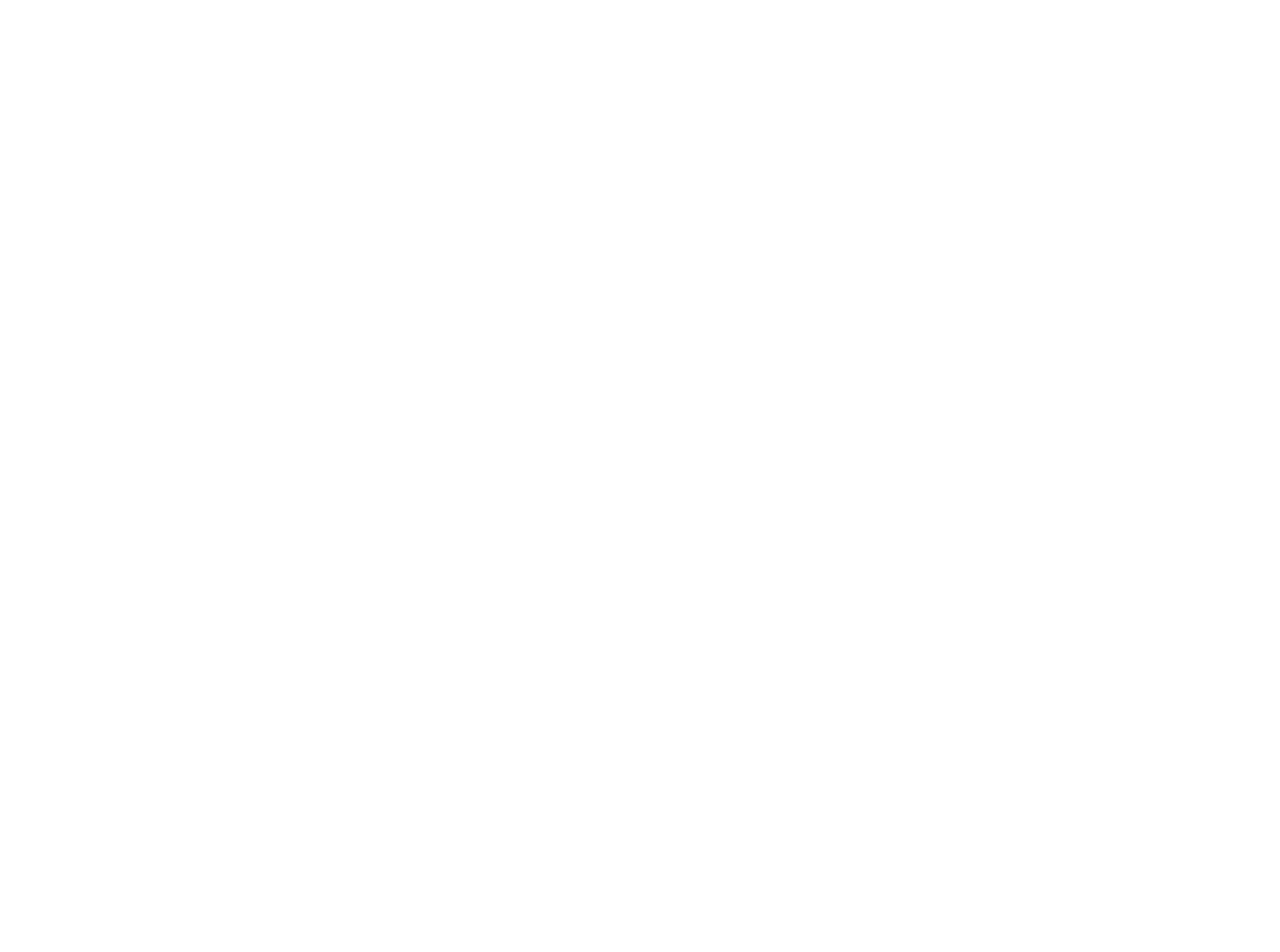
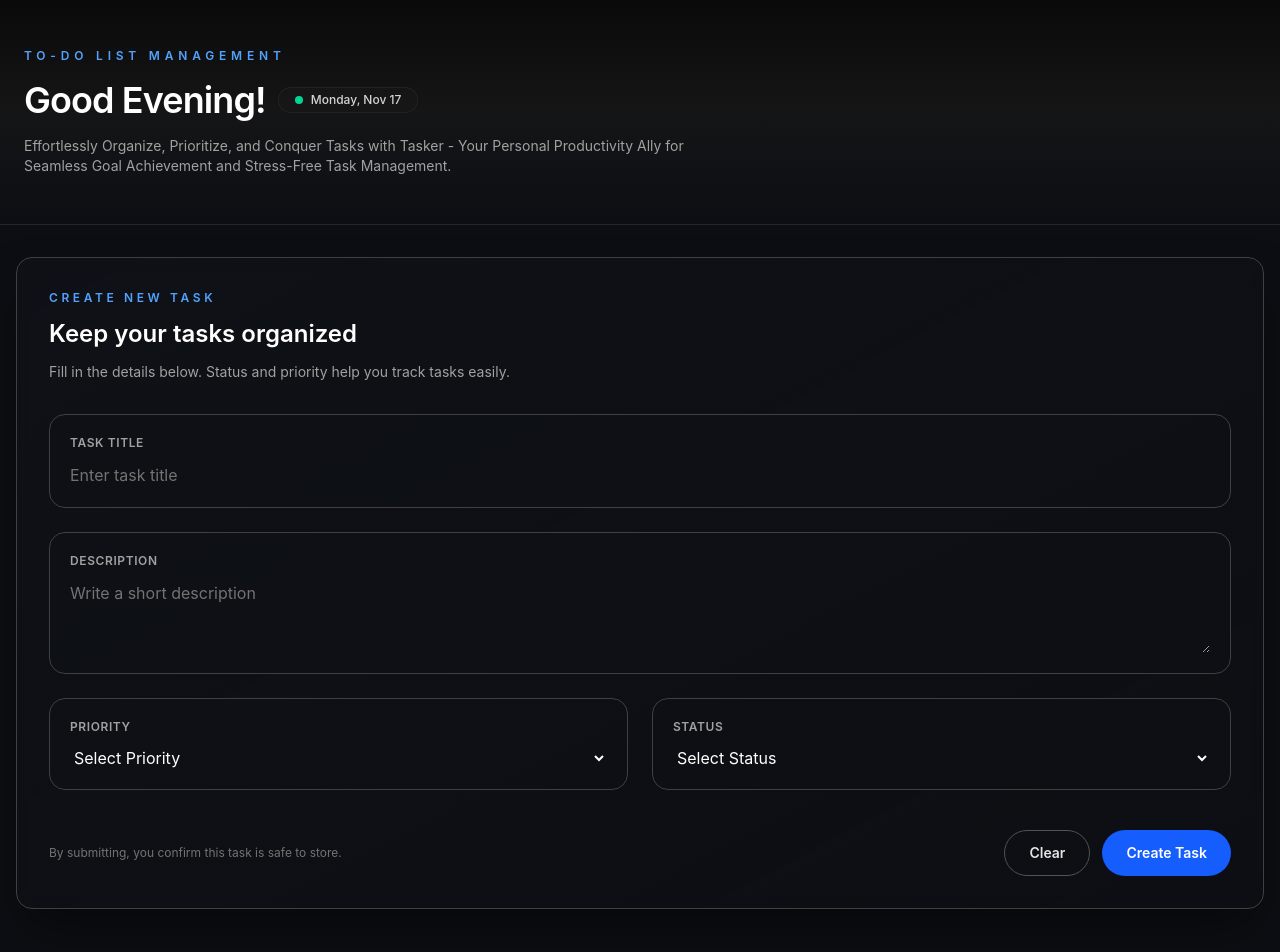
Before and after one commit to rajesh-mondal/todo-task-management, a React app in the folder frontend/: page /create-task in a window 1280 px wide. Before the commit this address had no page. Shown: the top 952 px of the page. Before the commit the page ends 800 px from the top, so only its background shows below. Built offline with nearby package versions, Linux system fonts and the light colour scheme; the HTML template or start-up script is replaced by a standard one.

Commit message:
feat(frontend): implement new task creation

```diff
--- a/frontend/src/App.jsx
+++ b/frontend/src/App.jsx
@@ -1,4 +1,5 @@
 import { BrowserRouter, Route, Routes } from "react-router-dom";
+import CreateTask from "./pages/CreateTask";
 import Login from "./pages/Login";
 import Register from "./pages/Register";
 import Tasks from "./pages/Tasks";
@@ -8,7 +9,7 @@
     <BrowserRouter>
       <Routes>
         <Route path="/" element={<Tasks />} />
-        {/* <Route path="/create-task" element={<CreateTask />} /> */}
+        <Route path="/create-task" element={<CreateTask />} />
         <Route path="/login" element={<Login />} />
         <Route path="/register" element={<Register />} />
       </Routes>
--- /dev/null
+++ b/frontend/src/pages/CreateTask.jsx
@@ -0,0 +1,151 @@
+import { useState } from "react";
+import { useNavigate } from "react-router-dom";
+import API from "../api";
+import Footer from "../component/Footer";
+import Header from "../component/Header";
+
+export default function CreateTask() {
+  const navigate = useNavigate();
+
+  const [form, setForm] = useState({
+    title: "",
+    description: "",
+    status: "pending",
+    priority: "medium",
+  });
+
+  const createTask = async () => {
+    await API.post("/tasks/create", form);
+    navigate("/");
+  };
+
+  return (
+    <div className="bg-[#0c0e13] min-h-screen font-[Inter] text-white">
+      <Header />
+
+      <div className="max-w-7xl mx-auto mt-8 px-4">
+        <form className="mb-10 rounded-2xl border border-neutral-700 bg-linear-to-br from-[#101218]/80 to-[#0d0f14]/60 p-8 shadow-2xl shadow-black/50 backdrop-blur">
+          {/* Header */}
+          <div className="mb-8 flex flex-col gap-3">
+            <p className="text-xs font-semibold uppercase tracking-[0.3em] text-blue-400">
+              Create New Task
+            </p>
+            <h2 className="text-2xl font-semibold text-white">
+              Keep your tasks organized
+            </h2>
+            <p className="text-sm text-neutral-400">
+              Fill in the details below. Status and priority help you track
+              tasks easily.
+            </p>
+          </div>
+
+          <div className="space-y-6">
+            {/* Task Title */}
+            <label className="flex flex-col gap-3 rounded-2xl border border-neutral-700 bg-[#0f1116]/70 p-5 text-sm transition focus-within:border-blue-500 focus-within:bg-[#0f1116] focus-within:shadow-lg focus-within:shadow-blue-500/10">
+              <span className="text-xs font-semibold uppercase tracking-wider text-neutral-400">
+                Task Title
+              </span>
+              <input
+                type="text"
+                placeholder="Enter task title"
+                className="w-full bg-transparent text-base text-white placeholder:text-neutral-500 focus:outline-none"
+                onChange={(e) => setForm({ ...form, title: e.target.value })}
+              />
+            </label>
+
+            {/* Description */}
+            <label className="flex flex-col gap-3 rounded-2xl border border-neutral-700 bg-[#0f1116]/70 p-5 text-sm transition focus-within:border-blue-500 focus-within:bg-[#0f1116] focus-within:shadow-lg focus-within:shadow-blue-500/10">
+              <span className="text-xs font-semibold uppercase tracking-wider text-neutral-400">
+                Description
+              </span>
+              <textarea
+                placeholder="Write a short description"
+                rows="3"
+                className="w-full bg-transparent text-base text-white placeholder:text-neutral-500 focus:outline-none"
+                onChange={(e) =>
+                  setForm({ ...form, description: e.target.value })
+                }
+              />
+            </label>
+
+            <div className="grid grid-cols-1 gap-6 lg:grid-cols-2">
+              {/* Priority */}
+              <label className="flex flex-col gap-3 rounded-2xl border border-neutral-700 bg-[#0f1116]/70 p-5 text-sm transition focus-within:border-blue-500 focus-within:bg-[#0f1116] focus-within:shadow-lg focus-within:shadow-blue-500/10">
+                <span className="text-xs font-semibold uppercase tracking-wider text-neutral-400">
+                  Priority
+                </span>
+                <select
+                  className="w-full bg-transparent text-base text-white outline-none"
+                  onChange={(e) =>
+                    setForm({ ...form, priority: e.target.value })
+                  }
+                >
+                  <option className="bg-[#0c0e13]" value="">
+                    Select Priority
+                  </option>
+                  <option className="bg-[#0c0e13]" value="high">
+                    High
+                  </option>
+                  <option className="bg-[#0c0e13]" value="medium">
+                    Medium
+                  </option>
+                  <option className="bg-[#0c0e13]" value="low">
+                    Low
+                  </option>
+                </select>
+              </label>
+
+              {/* Status */}
+              <label className="flex flex-col gap-3 rounded-2xl border border-neutral-700 bg-[#0f1116]/70 p-5 text-sm transition focus-within:border-blue-500 focus-within:bg-[#0f1116] focus-within:shadow-lg focus-within:shadow-blue-500/10">
+                <span className="text-xs font-semibold uppercase tracking-wider text-neutral-400">
+                  Status
+                </span>
+                <select
+                  className="w-full bg-transparent text-base text-white outline-none"
+                  onChange={(e) => setForm({ ...form, status: e.target.value })}
+                >
+                  <option className="bg-[#0c0e13]" value="">
+                    Select Status
+                  </option>
+                  <option className="bg-[#0c0e13]" value="pending">
+                    Pending
+                  </option>
+                  <option className="bg-[#0c0e13]" value="in-progress">
+                    In Progress
+                  </option>
+                  <option className="bg-[#0c0e13]" value="completed">
+                    Completed
+                  </option>
+                </select>
+              </label>
+            </div>
+          </div>
+
+          {/* Footer Buttons */}
+          <div className="mt-10 flex flex-col gap-3 md:flex-row md:items-center md:justify-between">
+            <div className="text-xs text-neutral-500">
+              By submitting, you confirm this task is safe to store.
+            </div>
+            <div className="flex flex-1 justify-end gap-3">
+              <button
+                type="reset"
+                className="w-full md:w-auto rounded-full border border-neutral-600 px-6 py-3 text-sm font-semibold text-neutral-200 transition hover:border-neutral-500 hover:text-white"
+              >
+                Clear
+              </button>
+              <button
+                type="button"
+                onClick={createTask}
+                className="w-full md:w-auto rounded-full bg-blue-600 px-6 py-3 text-sm font-semibold text-white transition hover:bg-blue-500"
+              >
+                Create Task
+              </button>
+            </div>
+          </div>
+        </form>
+      </div>
+
+      <Footer />
+    </div>
+  );
+}
```
